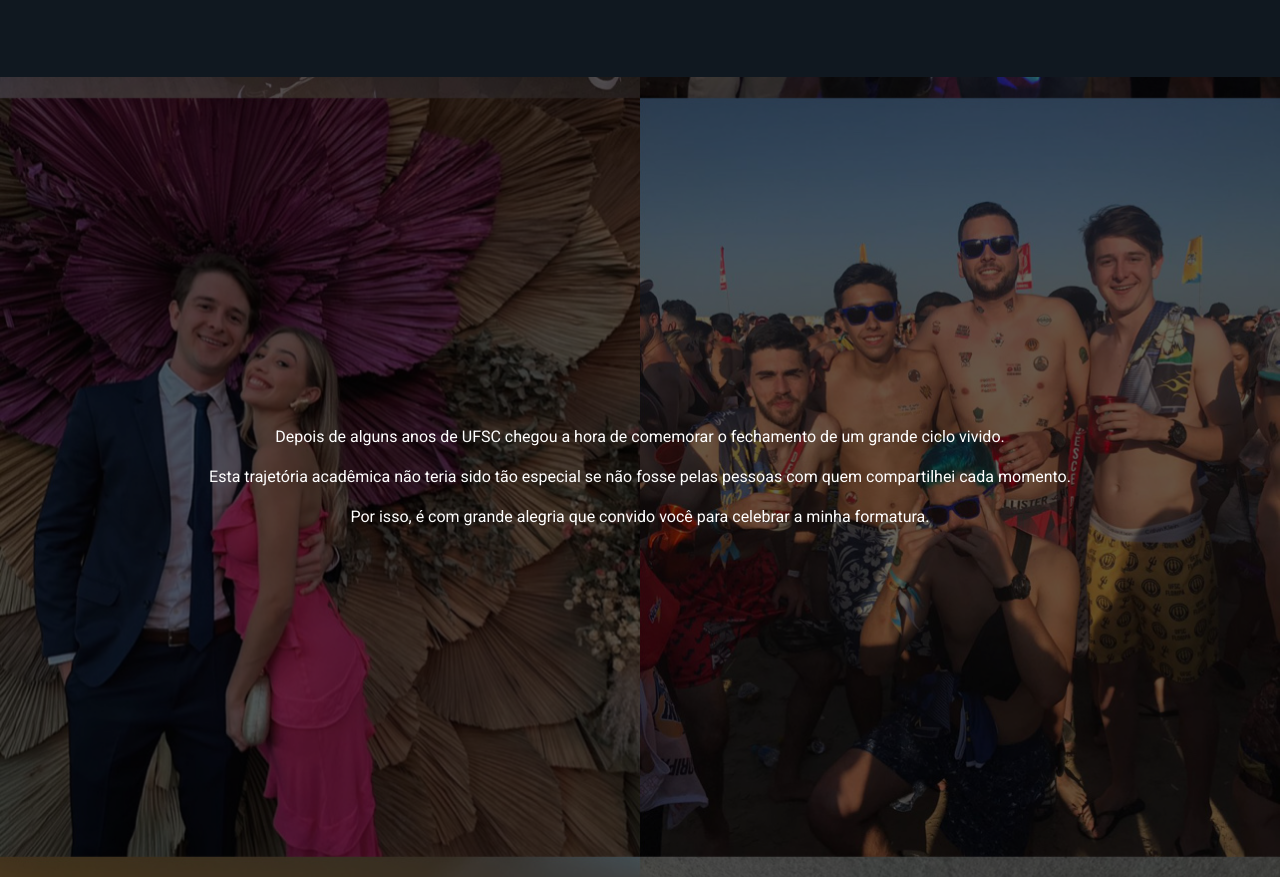
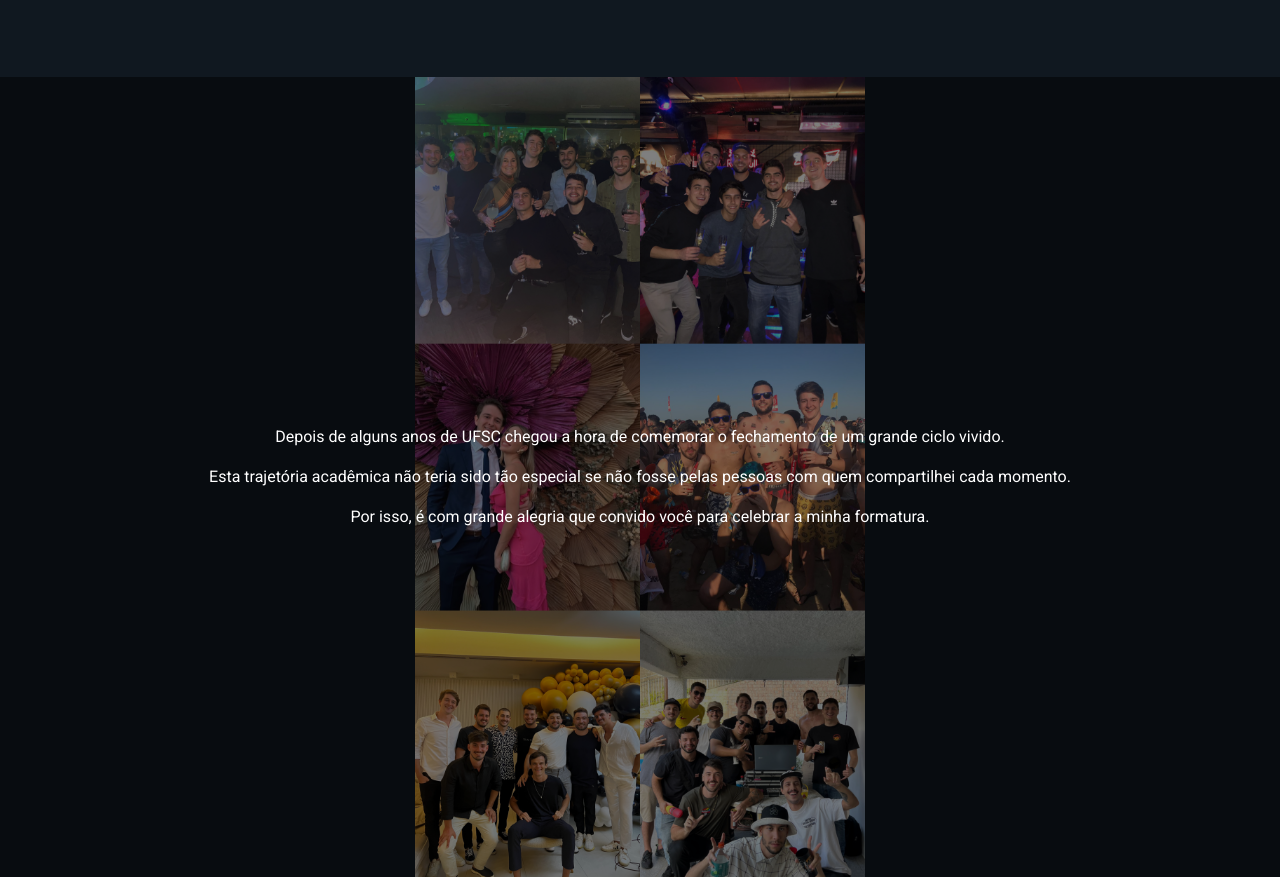
Before and after one commit to bernardozm/convite-festa-formatura, a website: page index.html in a window 1280 px wide. Shown: the part 432-1309 px from the top of the page. Drawn offline with nearby package versions, Linux system fonts and the light colour scheme.

Commit message:
coreção imagem

```diff
--- a/scripts.js
+++ b/scripts.js
@@ -39,8 +39,6 @@ document.addEventListener("DOMContentLoaded", function() {
     entries.forEach(entry => {
       if (entry.intersectionRatio >= 0.5) {
         section.classList.add("visible");
-      } else {
-        section.classList.remove("visible");
       }
     });
   }, { threshold: 0.5 });
--- a/style.css
+++ b/style.css
@@ -13,10 +13,10 @@ body {
 
 #imagem {
   background-image: none; /* Inicialmente sem imagem de fundo */
-  background-size: cover; /* Ajusta para cobrir toda a área */
+  background-size: contain; /* Ajusta a imagem para ser totalmente visível */
   background-repeat: no-repeat;
   background-position: center;
-  height: 100vh;
+  height: 100vh; /* Usa a altura total da viewport */
   display: flex;
   justify-content: center;
   align-items: center;
@@ -39,7 +39,7 @@ body {
   left: 0;
   right: 0;
   bottom: 0;
-  background-color: rgba(0, 0, 0, 0.6);
+  background-color: rgba(0, 0, 0, 0.5);
   z-index: 1;
 }
 
@@ -132,11 +132,3 @@ body {
   background-color: #0056b3;
   transform: translateY(-3px);
 }
-
-/* Adjust height for smaller devices */
-@media (max-width: 768px) {
-  #imagem {
-    /* height: auto; */
-    /* min-height: 80vh;  */
-  }
-}
```
